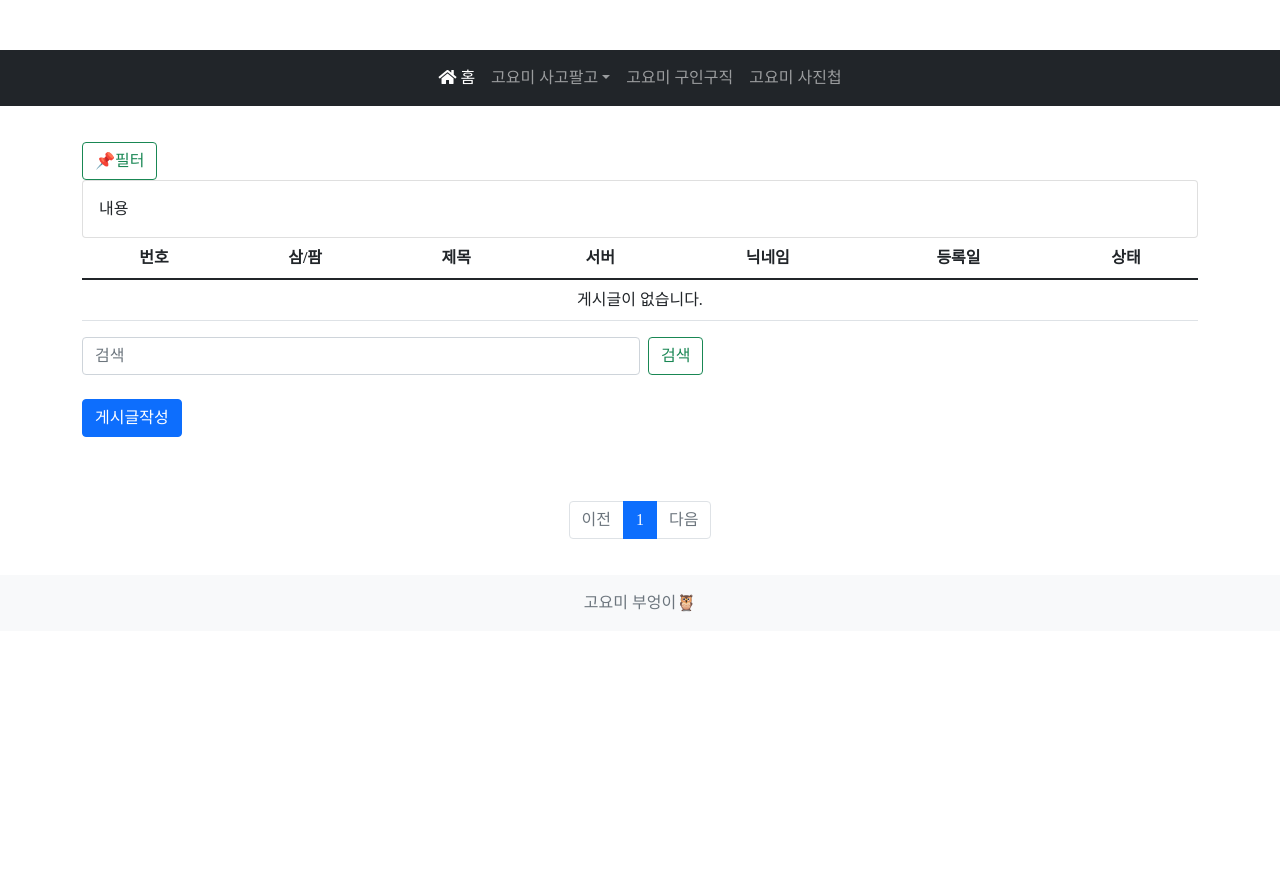
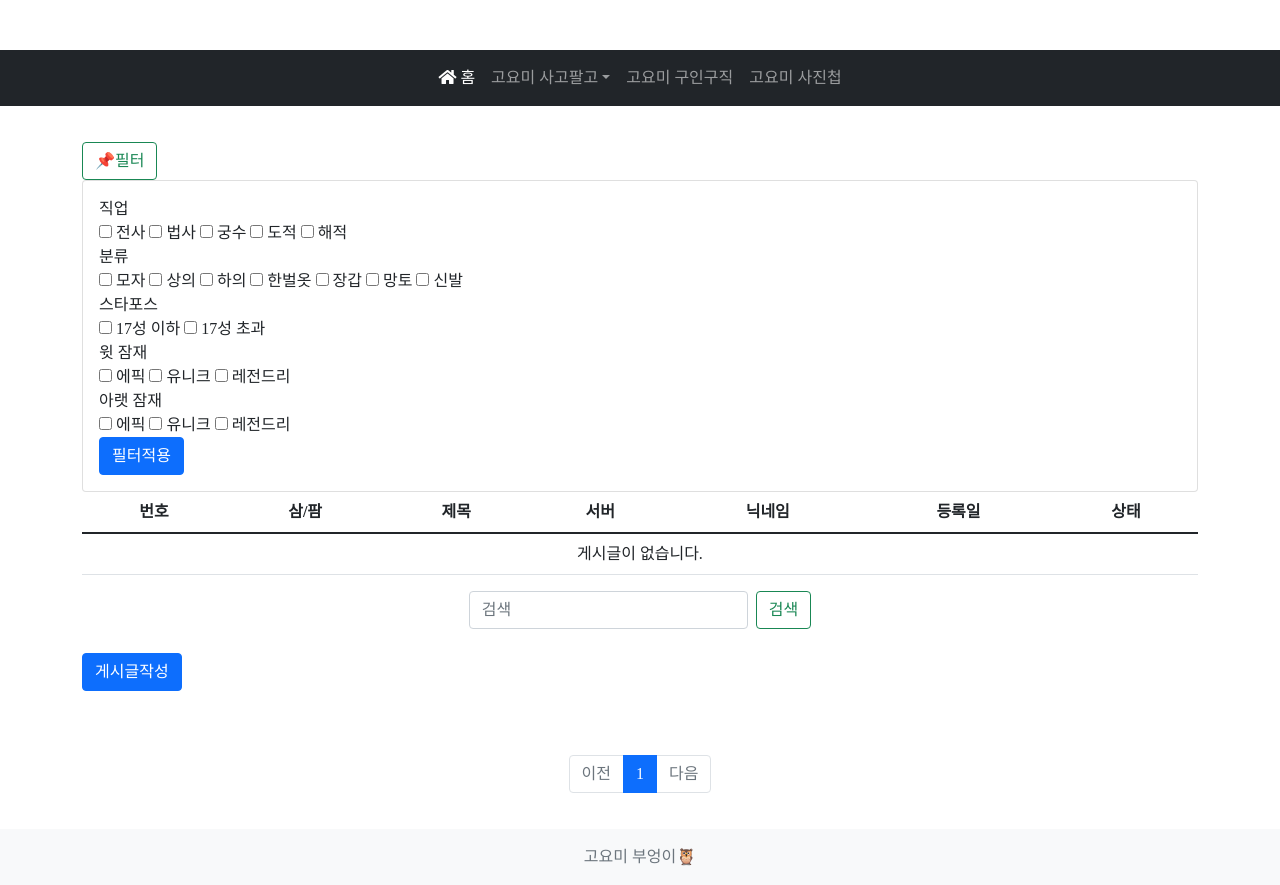
Before and after one commit to seuljaa/lllolll, a Django app: page /deal/deal_list/ in a window 1280 px wide, after a click on "📌필터". Shown: the part 258-1143 px from the top of the page. Before the commit the page ends 870 px from the top, so only its background shows below. Run offline with Django 4.2, Linux system fonts and the light colour scheme; data that the repository does not hold is empty; some libraries are stand-ins or nearby versions; some web fonts are replaced.

Commit message:
필터만들기

```diff
--- a/config/static/common.css
+++ b/config/static/common.css
@@ -1,3 +1,37 @@
+.t-container {
+  width: 100%;
+}
+
+@media (min-width: 640px) {
+  .t-container {
+    max-width: 640px;
+  }
+}
+
+@media (min-width: 768px) {
+  .t-container {
+    max-width: 768px;
+  }
+}
+
+@media (min-width: 1024px) {
+  .t-container {
+    max-width: 1024px;
+  }
+}
+
+@media (min-width: 1280px) {
+  .t-container {
+    max-width: 1280px;
+  }
+}
+
+@media (min-width: 1536px) {
+  .t-container {
+    max-width: 1536px;
+  }
+}
+
 .t-my-\[0px\] {
   margin-top: 0px;
   margin-bottom: 0px;
@@ -36,12 +70,36 @@
   width: 10rem;
 }
 
+.t-w-3\/12 {
+  width: 25%;
+}
+
 .t-flex-1 {
   flex: 1 1 0%;
 }
 
+.\!t-flex-row {
+  flex-direction: row !important;
+}
+
+.t-flex-row {
+  flex-direction: row;
+}
+
 .t-flex-col {
   flex-direction: column;
+}
+
+.t-content-center {
+  align-content: center;
+}
+
+.t-items-center {
+  align-items: center;
+}
+
+.t-justify-center {
+  justify-content: center;
 }
 
 .t-whitespace-nowrap {
--- a/config/templates/deal/deal_item_post.html
+++ b/config/templates/deal/deal_item_post.html
@@ -77,7 +77,6 @@
                     <div class="card-body">
                         {% bootstrap_form form %}
                         {% bootstrap_button button_type="submit" content="등록하기" %}
-                        {% bootstrap_button button_type="reset" content="초기화" %}
                     </div>
                 </div>
             </div>
--- a/config/templates/deal/deal_items_list.html
+++ b/config/templates/deal/deal_items_list.html
@@ -9,7 +9,44 @@
     </button>
     <div class="collapse" id="demo">
         <div class="card card-body">
-            내용
+            <div>
+                직업<br>
+                <label><input type="checkbox" name="warrior" value="warrior"> 전사</label>
+                <label><input type="checkbox" name="magician" value="magician"> 법사</label>
+                <label><input type="checkbox" name="archer" value="archer"> 궁수</label>
+                <label><input type="checkbox" name="thief" value="thief"> 도적</label>
+                <label><input type="checkbox" name="pirate" value="pirate"> 해적</label>
+            </div>
+            <div>
+                분류<br>
+                <label><input type="checkbox" name="cap" value="cap"> 모자</label>
+                <label><input type="checkbox" name="top" value="top"> 상의</label>
+                <label><input type="checkbox" name="bottom" value="bottom"> 하의</label>
+                <label><input type="checkbox" name="dress" value="dress"> 한벌옷</label>
+                <label><input type="checkbox" name="gloves" value="gloves"> 장갑</label>
+                <label><input type="checkbox" name="cape" value="cape"> 망토</label>
+                <label><input type="checkbox" name="shoes" value="shoes"> 신발</label>
+            </div>
+            <div>
+                스타포스<br>
+                <label><input type="checkbox" name="under_17" value="under_17"> 17성 이하</label>
+                <label><input type="checkbox" name="up_17" value="up_17"> 17성 초과</label>
+            </div>
+            <div>
+                윗 잠재<br>
+                <label><input type="checkbox" name="epic" value="epic"> 에픽</label>
+                <label><input type="checkbox" name="unique" value="unique"> 유니크</label>
+                <label><input type="checkbox" name="legendary" value="legendary"> 레전드리</label>
+            </div>
+            <div>
+                아랫 잠재<br>
+                <label><input type="checkbox" name="epic" value="epic"> 에픽</label>
+                <label><input type="checkbox" name="unique" value="unique"> 유니크</label>
+                <label><input type="checkbox" name="legendary" value="legendary"> 레전드리</label>
+            </div>
+            <div>
+                <input type="submit" class="btn btn-primary" value="필터적용">
+            </div>
         </div>
     </div>
     <table class="table table-hover t-text-center t-align-middle">
@@ -54,11 +91,12 @@
         {% endif %}
         </tbody>
     </table>
-    <form class="d-flex" id="searchForm" method="get" action="{% url 'deal:deal_list' %}">
+    <form class="d-flex t-justify-center" id="searchForm" method="get" action="{% url 'deal:deal_list' %}">
         <input type="hidden" id="search_keyword" name="search_keyword"
                value="{{ search_keyword|default_if_none:'' }}">
         <input type="hidden" id="page" name="page" value="{{ page }}">
-        <input class="form-control me-2 t-w-6/12 center" type="search" name="search_keyword" placeholder="검색"
+        <input class="form-control me-2 t-w-3/12 t-items-center" type="search" name="search_keyword"
+               placeholder="검색"
                aria-label="Search" value="{{request.GET.search_keyword}}">
         <button class="btn btn-outline-success t-whitespace-nowrap" type="submit">검색</button>
     </form>
@@ -119,6 +157,8 @@ $(document).ready(function(){
     });
 });
 
+
+
     </script>
     {% endblock %}
 </section>
```
Also changed, not shown: deal/views.py (line endings or trailing spaces).
